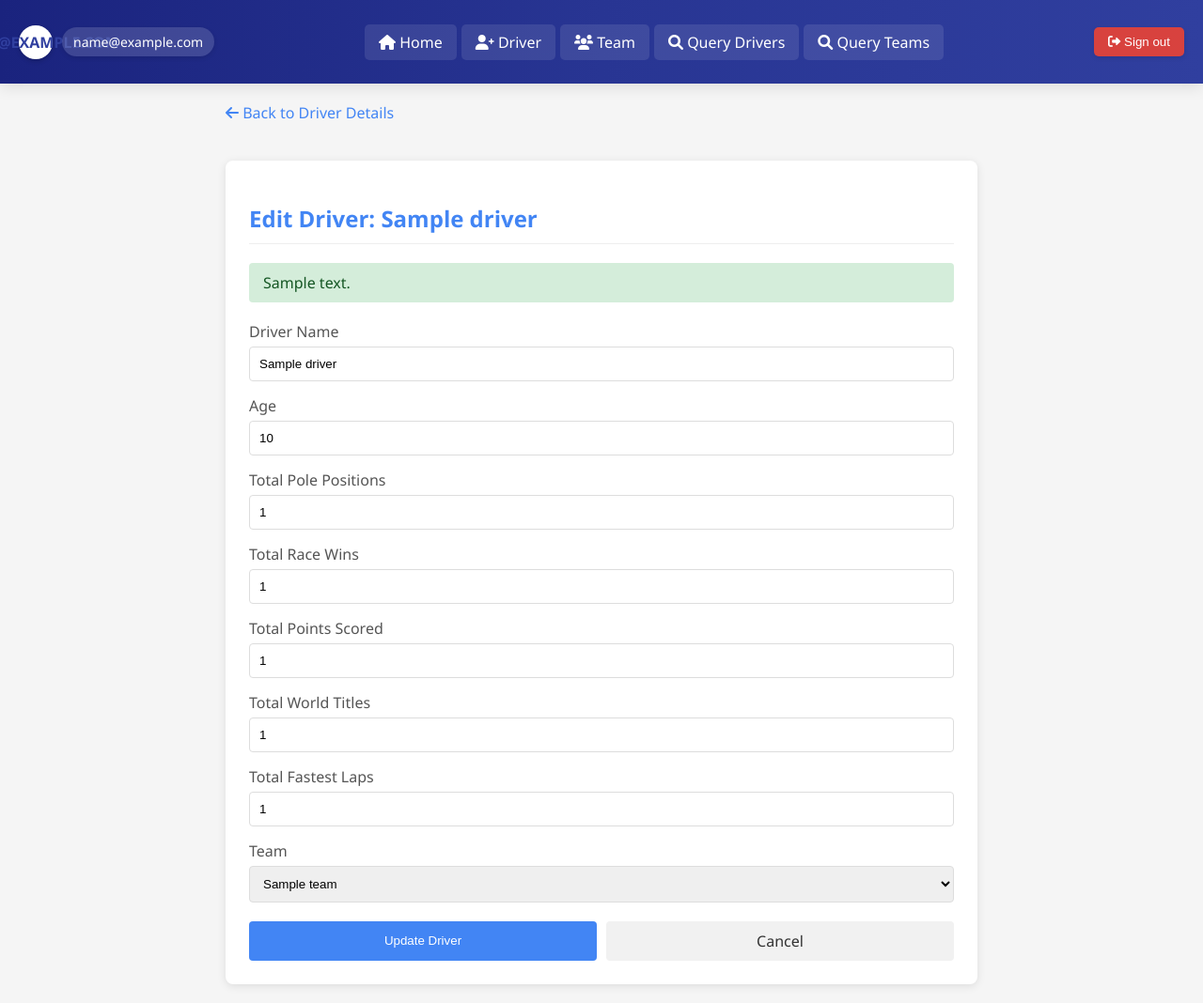
After one commit to alishayaan28/Formula-1, a FastAPI app: template templates/edit_driver.html in a window 1280 px wide. The commit adds this page. Shown: the whole page at 94% size. Run offline with FastAPI, Linux system fonts and the light colour scheme; the template is opened without the code that fills it: most values are stand-ins (such as "Sample title", 1, 10 or a date in 2020); some libraries are stand-ins or nearby versions.

Commit message:
Group 3 : Edit a driver functionality Added.

```diff
--- a/main.py
+++ b/main.py
@@ -157,18 +157,16 @@ async def root(request: Request):
     error_message = "No error here"
     user_token = None
 
-    # If we have an ID token, verify it against Firebase.
     if id_token:
         try:
             user_token = google.oauth2.id_token.verify_firebase_token(id_token, firebase_request_adapter)
-            error_message = None  # No error if verification succeeds
+            error_message = None
         except ValueError as err:
-            # Log the error message to the console for debugging
+
             print(str(err))
-            user_token = None  # Ensure user_token is always defined
-            error_message = str(err)  # Store the error message
+            user_token = None
+            error_message = str(err)
 
-    # Always return a response, even if there's no token
     return templates.TemplateResponse('main.html', {
         'request': request,
         'user_token': user_token,
@@ -185,12 +183,10 @@ async def logout():
 # Routes for adding drivers
 @app.get("/add-driver", response_class=HTMLResponse)
 async def add_driver_page(request: Request):
-    # Retrieve the token from cookies
     id_token = request.cookies.get("token")
     error_message = None
     user_token = None
 
-    # If we have an ID token, verify it against Firebase.
     if id_token:
         try:
             user_token = google.oauth2.id_token.verify_firebase_token(id_token, firebase_request_adapter)
@@ -198,11 +194,9 @@ async def add_driver_page(request: Request):
             print(str(err))
             error_message = str(err)
 
-    # If not logged in, redirect to home
     if not user_token:
         return RedirectResponse(url="/")
 
-    # Get all teams for dropdown selection
     teams = get_all_teams()
 
     return templates.TemplateResponse('add_driver.html', {
@@ -224,18 +218,15 @@ async def create_driver(
     total_fastest_laps: int = Form(...),
     team_id: str = Form(...)
 ):
-    # Retrieve the token from cookies
     id_token = request.cookies.get("token")
     error_message = None
     user_token = None
     success_message = None
 
-    # If we have an ID token, verify it against Firebase.
     if id_token:
         try:
             user_token = google.oauth2.id_token.verify_firebase_token(id_token, firebase_request_adapter)
 
-            # Check if driver name already exists
             if driver_name_exists(name):
                 error_message = f"Driver '{name}' already exists. Please use a different name."
                 return templates.TemplateResponse('add_driver.html', {
@@ -245,7 +236,6 @@ async def create_driver(
                     'teams': get_all_teams()
                 })
 
-            # Create driver data dictionary
             driver_data = {
                 "name": name,
                 "age": age,
@@ -257,7 +247,6 @@ async def create_driver(
                 "team_id": team_id
             }
 
-            # Add driver to Firestore
             add_driver(driver_data)
             success_message = f"Driver {name} added successfully!"
 
@@ -265,11 +254,9 @@ async def create_driver(
             print(str(err))
             error_message = str(err)
 
-    # If not logged in, redirect to home
     if not user_token:
         return RedirectResponse(url="/")
 
-    # Get all teams for dropdown selection
     teams = get_all_teams()
 
     return templates.TemplateResponse('add_driver.html', {
@@ -283,12 +270,10 @@ async def create_driver(
 # Routes for adding teams
 @app.get("/add-team", response_class=HTMLResponse)
 async def add_team_page(request: Request):
-    # Retrieve the token from cookies
     id_token = request.cookies.get("token")
     error_message = None
     user_token = None
 
-    # If we have an ID token, verify it against Firebase.
     if id_token:
         try:
             user_token = google.oauth2.id_token.verify_firebase_token(id_token, firebase_request_adapter)
@@ -296,7 +281,6 @@ async def add_team_page(request: Request):
             print(str(err))
             error_message = str(err)
 
-    # If not logged in, redirect to home
     if not user_token:
         return RedirectResponse(url="/")
 
@@ -316,18 +300,15 @@ async def create_team(
     total_constructor_titles: int = Form(...),
     previous_season_position: int = Form(...)
 ):
-    # Retrieve the token from cookies
     id_token = request.cookies.get("token")
     error_message = None
     user_token = None
     success_message = None
 
-    # If we have an ID token, verify it against Firebase.
     if id_token:
         try:
             user_token = google.oauth2.id_token.verify_firebase_token(id_token, firebase_request_adapter)
 
-            # Check if team name already exists
             if team_name_exists(name):
                 error_message = f"Team '{name}' already exists. Please use a different name."
                 return templates.TemplateResponse('add_team.html', {
@@ -336,7 +317,6 @@ async def create_team(
                     'error_message': error_message
                 })
 
-            # Create team data dictionary
             team_data = {
                 "name": name,
                 "year_founded": year_founded,
@@ -346,7 +326,6 @@ async def create_team(
                 "previous_season_position": previous_season_position
             }
 
-            # Add team to Firestore
             add_team(team_data)
             success_message = f"Team {name} added successfully!"
 
@@ -354,7 +333,6 @@ async def create_team(
             print(str(err))
             error_message = str(err)
 
-    # If not logged in, redirect to home
     if not user_token:
         return RedirectResponse(url="/")
 
@@ -698,3 +676,110 @@ async def team_details(request: Request, team_id: str):
         'team': team,
         'drivers': drivers
     })
+
+# Routes for editing drivers
+@app.get("/edit-driver/{driver_id}", response_class=HTMLResponse)
+async def edit_driver_page(request: Request, driver_id: str):
+    id_token = request.cookies.get("token")
+    error_message = None
+    user_token = None
+    driver = None
+
+    if id_token:
+        try:
+            user_token = google.oauth2.id_token.verify_firebase_token(id_token, firebase_request_adapter)
+        except ValueError as err:
+            print(str(err))
+            error_message = str(err)
+
+    if not user_token:
+        return RedirectResponse(url="/")
+
+    try:
+        driver_doc = drivers_ref.document(driver_id).get()
+        if driver_doc.exists:
+            driver = driver_doc.to_dict()
+            driver['id'] = driver_id
+        else:
+            error_message = "Driver not found"
+    except Exception as e:
+        error_message = f"Error retrieving driver details: {str(e)}"
+
+    teams = get_all_teams()
+
+    return templates.TemplateResponse('edit_driver.html', {
+        'request': request,
+        'user_token': user_token,
+        'error_message': error_message,
+        'driver': driver,
+        'teams': teams
+    })
+
+@app.post("/edit-driver/{driver_id}", response_class=HTMLResponse)
+async def update_driver(
+    request: Request,
+    driver_id: str,
+    name: str = Form(...),
+    age: int = Form(...),
+    total_pole_positions: int = Form(...),
+    total_race_wins: int = Form(...),
+    total_points_scored: float = Form(...),
+    total_world_titles: int = Form(...),
+    total_fastest_laps: int = Form(...),
+    team_id: str = Form(...)
+):
+    id_token = request.cookies.get("token")
+    error_message = None
+    user_token = None
+    success_message = None
+    driver = None
+
+    if id_token:
+        try:
+            user_token = google.oauth2.id_token.verify_firebase_token(id_token, firebase_request_adapter)
+        except ValueError as err:
+            print(str(err))
+            error_message = str(err)
+
+    if not user_token:
+        return RedirectResponse(url="/")
+
+    try:
+        driver_doc = drivers_ref.document(driver_id).get()
+        if not driver_doc.exists:
+            error_message = "Driver not found"
+        else:
+            driver = driver_doc.to_dict()
+            driver['id'] = driver_id
+
+            if name != driver.get('name', '') and driver_name_exists(name):
+                error_message = f"Driver '{name}' already exists. Please use a different name."
+            else:
+                updated_driver_data = {
+                    "name": name,
+                    "age": age,
+                    "total_pole_positions": total_pole_positions,
+                    "total_race_wins": total_race_wins,
+                    "total_points_scored": total_points_scored,
+                    "total_world_titles": total_world_titles,
+                    "total_fastest_laps": total_fastest_laps,
+                    "team_id": team_id
+                }
+
+                drivers_ref.document(driver_id).update(updated_driver_data)
+                success_message = f"Driver {name} updated successfully!"
+
+                driver.update(updated_driver_data)
+    except Exception as e:
+        error_message = f"Error updating driver: {str(e)}"
+
+    teams = get_all_teams()
+
+    return templates.TemplateResponse('edit_driver.html', {
+        'request': request,
+        'user_token': user_token,
+        'error_message': error_message,
+        'success_message': success_message,
+        'driver': driver,
+        'teams': teams
+    })
--- /dev/null
+++ b/templates/edit_driver.html
@@ -0,0 +1,337 @@
+<!DOCTYPE html>
+<html>
+<head>
+    <title>Edit Driver</title>
+    <script type="module" src="{{ url_for('static', path='/firebase-login.js') }}"></script>
+    <style>
+        body {
+            font-family: 'Segoe UI', Tahoma, Geneva, Verdana, sans-serif;
+            background-color: #f5f5f5;
+            margin: 0;
+            padding: 0;
+            min-height: 100vh;
+            display: flex;
+            flex-direction: column;
+        }
+
+        /*header*/
+        .header-bar {
+            display: flex;
+            justify-content: space-between;
+            align-items: center;
+            background: linear-gradient(to right, #1a237e, #283593, #303f9f);
+            padding: 15px 20px;
+            box-shadow: 0 4px 15px rgba(0, 0, 0, 0.1);
+            width: 100%;
+            box-sizing: border-box;
+            position: relative;
+            z-index: 10;
+        }
+
+        .user-section {
+            display: flex;
+            align-items: center;
+            gap: 10px;
+        }
+
+        .user-avatar {
+            width: 36px;
+            height: 36px;
+            background-color: white;
+            border-radius: 50%;
+            display: flex;
+            align-items: center;
+            justify-content: center;
+            color: #303f9f;
+            font-weight: bold;
+            font-size: 16px;
+            box-shadow: 0 2px 5px rgba(0, 0, 0, 0.2);
+        }
+
+        .user-email {
+            font-weight: 500;
+            color: white;
+            background-color: rgba(255, 255, 255, 0.15);
+            padding: 6px 12px;
+            border-radius: 20px;
+            font-size: 14px;
+            box-shadow: 0 2px 5px rgba(0, 0, 0, 0.1);
+        }
+
+        /*Navigation*/
+        .nav-links {
+            display: flex;
+            gap: 5px;
+        }
+
+        .nav-link {
+            color: white;
+            text-decoration: none;
+            font-weight: 500;
+            background-color: rgba(255, 255, 255, 0.1);
+            padding: 8px 15px;
+            border-radius: 5px;
+            transition: all 0.3s ease;
+        }
+
+        .nav-link:hover {
+            background-color: rgba(255, 255, 255, 0.2);
+            transform: translateY(-2px);
+        }
+
+        #sign-out {
+            background-color: rgba(234, 67, 53, 0.9);
+            color: white;
+            border: none;
+            padding: 8px 15px;
+            border-radius: 5px;
+            cursor: pointer;
+            font-weight: 500;
+            transition: all 0.3s ease;
+            box-shadow: 0 2px 5px rgba(0, 0, 0, 0.1);
+        }
+
+        #sign-out:hover {
+            background-color: #ea4335;
+            box-shadow: 0 4px 8px rgba(0, 0, 0, 0.2);
+            transform: translateY(-2px);
+        }
+
+        .content-area {
+            flex-grow: 1;
+            padding: 20px;
+            max-width: 800px;
+            margin: 0 auto;
+            width: 100%;
+        }
+
+        .form-container {
+            background-color: white;
+            padding: 25px;
+            border-radius: 8px;
+            box-shadow: 0 2px 10px rgba(0, 0, 0, 0.1);
+            margin-top: 20px;
+        }
+
+        .page-title {
+            color: #4285f4;
+            margin-bottom: 20px;
+            padding-bottom: 10px;
+            border-bottom: 1px solid #eee;
+        }
+
+        .form-row {
+            margin-bottom: 15px;
+        }
+
+        .form-row label {
+            display: block;
+            margin-bottom: 5px;
+            font-weight: 500;
+            color: #555;
+        }
+
+        .form-row input, .form-row select {
+            width: 100%;
+            padding: 10px;
+            border: 1px solid #ddd;
+            border-radius: 4px;
+            box-sizing: border-box;
+        }
+
+        .form-row input:focus, .form-row select:focus {
+            outline: none;
+            border-color: #4285f4;
+            box-shadow: 0 0 0 2px rgba(66, 133, 244, 0.2);
+        }
+
+        .success-message {
+            background-color: #d4edda;
+            color: #155724;
+            padding: 10px 15px;
+            border-radius: 4px;
+            margin-bottom: 20px;
+        }
+
+        .error-message {
+            background-color: #f8d7da;
+            color: #721c24;
+            padding: 10px 15px;
+            border-radius: 4px;
+            margin-bottom: 20px;
+        }
+
+        .button-row {
+            display: flex;
+            gap: 10px;
+            margin-top: 20px;
+        }
+
+        .submit-button {
+            background-color: #4285f4;
+            color: white;
+            padding: 10px 15px;
+            border: none;
+            border-radius: 4px;
+            cursor: pointer;
+            font-weight: 500;
+            flex: 1;
+        }
+
+        .cancel-button {
+            background-color: #f1f1f1;
+            color: #333;
+            padding: 10px 15px;
+            border: none;
+            border-radius: 4px;
+            cursor: pointer;
+            font-weight: 500;
+            text-decoration: none;
+            text-align: center;
+            flex: 1;
+        }
+
+        .submit-button:hover {
+            background-color: #3367d6;
+        }
+
+        .cancel-button:hover {
+            background-color: #e2e2e2;
+        }
+
+        .back-link {
+            display: inline-block;
+            margin-bottom: 20px;
+            color: #4285f4;
+            text-decoration: none;
+            font-weight: 500;
+        }
+
+        .back-link:hover {
+            text-decoration: underline;
+        }
+    </style>
+    <link rel="stylesheet" href="https://cdnjs.cloudflare.com/ajax/libs/font-awesome/6.0.0-beta3/css/all.min.css">
+</head>
+<body>
+    <!--Header-->
+    <div class="header-bar" id="user-header">
+        <div class="user-section">
+            <div class="user-avatar">
+                {% if user_token.email %}
+                {{ user_token.email[0] | upper }}
+                {% else %}
+                U
+                {% endif %}
+            </div>
+            <p class="user-email" id="user-email-display">{{ user_token.email }}</p>
+        </div>
+        <div class="nav-links">
+            <a href="/" class="nav-link">
+                <i class="fas fa-home"></i> Home
+            </a>
+            <a href="/add-driver" class="nav-link">
+                <i class="fas fa-user-plus"></i> Driver
+            </a>
+            <a href="/add-team" class="nav-link">
+                <i class="fas fa-users"></i> Team
+            </a>
+            <a href="/query-drivers" class="nav-link">
+                <i class="fas fa-search"></i> Query Drivers
+            </a>
+            <a href="/query-teams" class="nav-link">
+                <i class="fas fa-search"></i> Query Teams
+            </a>
+        </div>
+        <button id="sign-out">
+            <i class="fas fa-sign-out-alt"></i> Sign out
+        </button>
+    </div>
+
+    <div class="content-area">
+        <a href="/driver/{{ driver.id }}" class="back-link">
+            <i class="fas fa-arrow-left"></i> Back to Driver Details
+        </a>
+
+        <div class="form-container">
+            <h2 class="page-title">Edit Driver: {{ driver.name }}</h2>
+
+            {% if success_message %}
+            <div class="success-message">
+                {{ success_message }}
+            </div>
+            {% endif %}
+
+            {% if error_message %}
+            <div class="error-message">
+                {{ error_message }}
+            </div>
+            {% endif %}
+
+            <form method="POST" action="/edit-driver/{{ driver.id }}">
+                <div class="form-row">
+                    <label for="name">Driver Name</label>
+                    <input type="text" id="name" name="name" value="{{ driver.name }}" required>
+                </div>
+
+                <div class="form-row">
+                    <label for="age">Age</label>
+                    <input type="number" id="age" name="age" min="16" max="60" value="{{ driver.age }}" required>
+                </div>
+
+                <div class="form-row">
+                    <label for="total_pole_positions">Total Pole Positions</label>
+                    <input type="number" id="total_pole_positions" name="total_pole_positions" min="0" value="{{ driver.total_pole_positions }}" required>
+                </div>
+
+                <div class="form-row">
+                    <label for="total_race_wins">Total Race Wins</label>
+                    <input type="number" id="total_race_wins" name="total_race_wins" min="0" value="{{ driver.total_race_wins }}" required>
+                </div>
+
+                <div class="form-row">
+                    <label for="total_points_scored">Total Points Scored</label>
+                    <input type="number" id="total_points_scored" name="total_points_scored" min="0" step="0.1" value="{{ driver.total_points_scored }}" required>
+                </div>
+
+                <div class="form-row">
+                    <label for="total_world_titles">Total World Titles</label>
+                    <input type="number" id="total_world_titles" name="total_world_titles" min="0" value="{{ driver.total_world_titles }}" required>
+                </div>
+
+                <div class="form-row">
+                    <label for="total_fastest_laps">Total Fastest Laps</label>
+                    <input type="number" id="total_fastest_laps" name="total_fastest_laps" min="0" value="{{ driver.total_fastest_laps }}" required>
+                </div>
+
+                <div class="form-row">
+                    <label for="team_id">Team</label>
+                    <select id="team_id" name="team_id" required>
+                        <option value="">-- Select Team --</option>
+                        {% for team in teams %}
+                        <option value="{{ team.id }}" {% if driver.team_id == team.id %}selected{% endif %}>{{ team.name }}</option>
+                        {% endfor %}
+                    </select>
+                </div>
+
+                <div class="button-row">
+                    <button type="submit" class="submit-button">Update Driver</button>
+                    <a href="/driver/{{ driver.id }}" class="cancel-button">Cancel</a>
+                </div>
+            </form>
+        </div>
+    </div>
+
+    <script>
+        // Sign Out
+        var signOutButton = document.getElementById("sign-out");
+        if (signOutButton) {
+            signOutButton.addEventListener("click", function() {
+                if (typeof signOut === 'function') {
+                    signOut();
+                }
+            });
+        }
+    </script>
+</body>
+</html>
--- a/templates/query.html
+++ b/templates/query.html
@@ -462,7 +462,6 @@
                                 <!--Hyperlink-->
                                 <a href="/driver/{{ driver.id }}" class="driver-link">{{ driver.name }}</a>
                             </td>
-                            <td>{{ driver.name }}</td>
                             <td>{{ driver.age }}</td>
                             <td>{{ driver.team_name }}</td>
                             <td>{{ driver.total_pole_positions }}</td>
```
Also changed, not shown: templates/driver_details.html (renamed from templates/drivers_details.html, +27 -0 lines).
